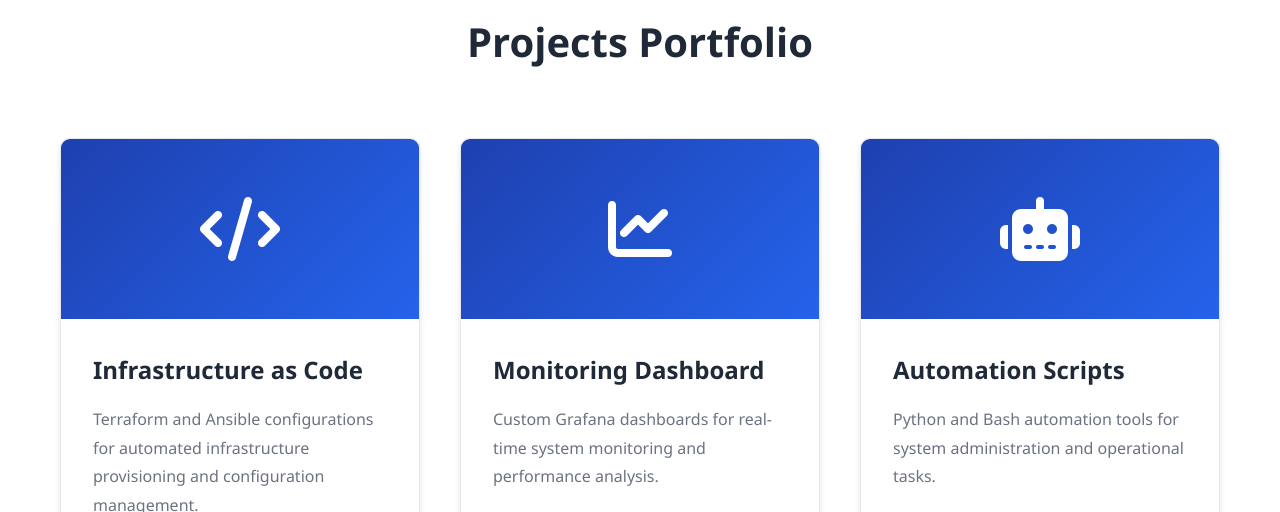
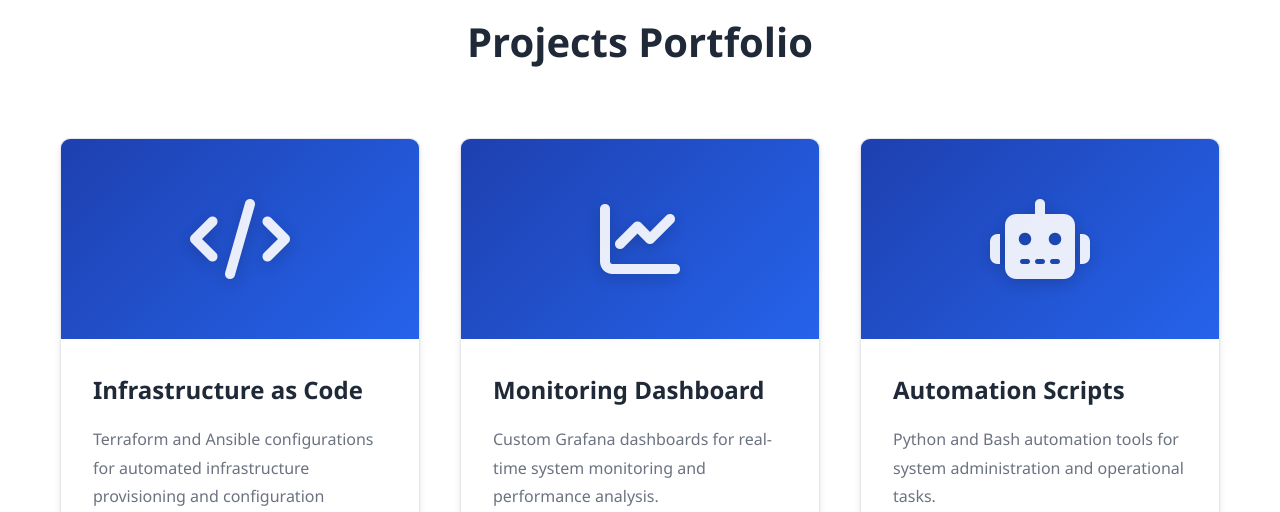
Before and after one commit to Shaked98/avrahamshaked, a plain HTML site: page index.html in a window 1280 px wide. Shown: the part 2860-3372 px from the top of the page. Drawn offline with Linux system fonts and the light colour scheme.

Commit message:
Add files via upload

```diff
--- a/style.css
+++ b/style.css
@@ -344,13 +344,19 @@ section {
 }
 
 .portfolio-image {
-    background: linear-gradient(135deg, #1e40af 0%, #2563eb 100%);
-    height: 180px;
+    background: linear-gradient(135deg, var(--secondary-color) 0%, var(--primary-color) 100%);
+    height: 200px;
     display: flex;
     align-items: center;
     justify-content: center;
     color: white;
-    font-size: 4rem;
+    font-size: 5rem;
+    position: relative;
+}
+
+.portfolio-image i {
+    opacity: 0.9;
+    filter: drop-shadow(0 4px 8px rgba(0,0,0,0.2));
 }
 
 .portfolio-content {
```
